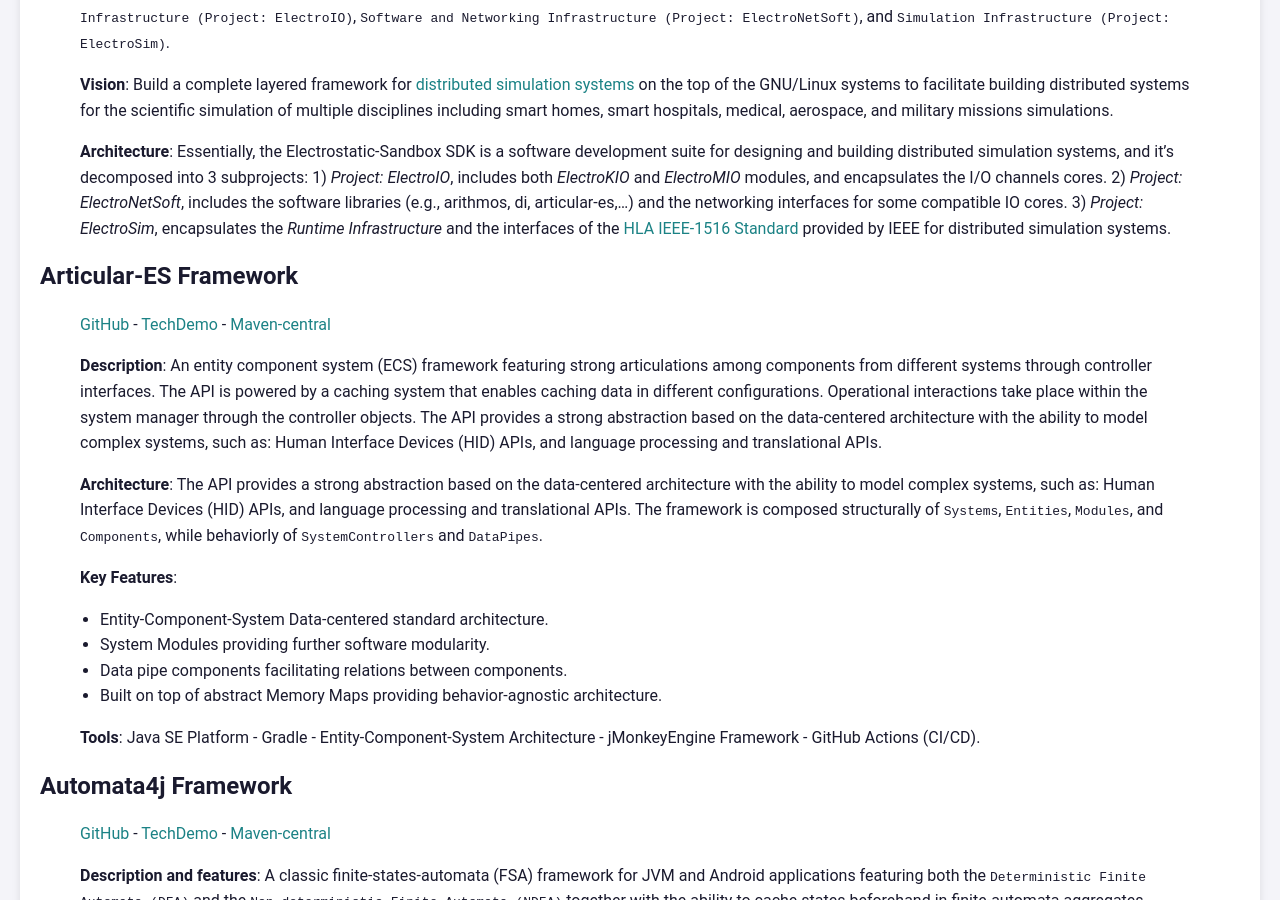
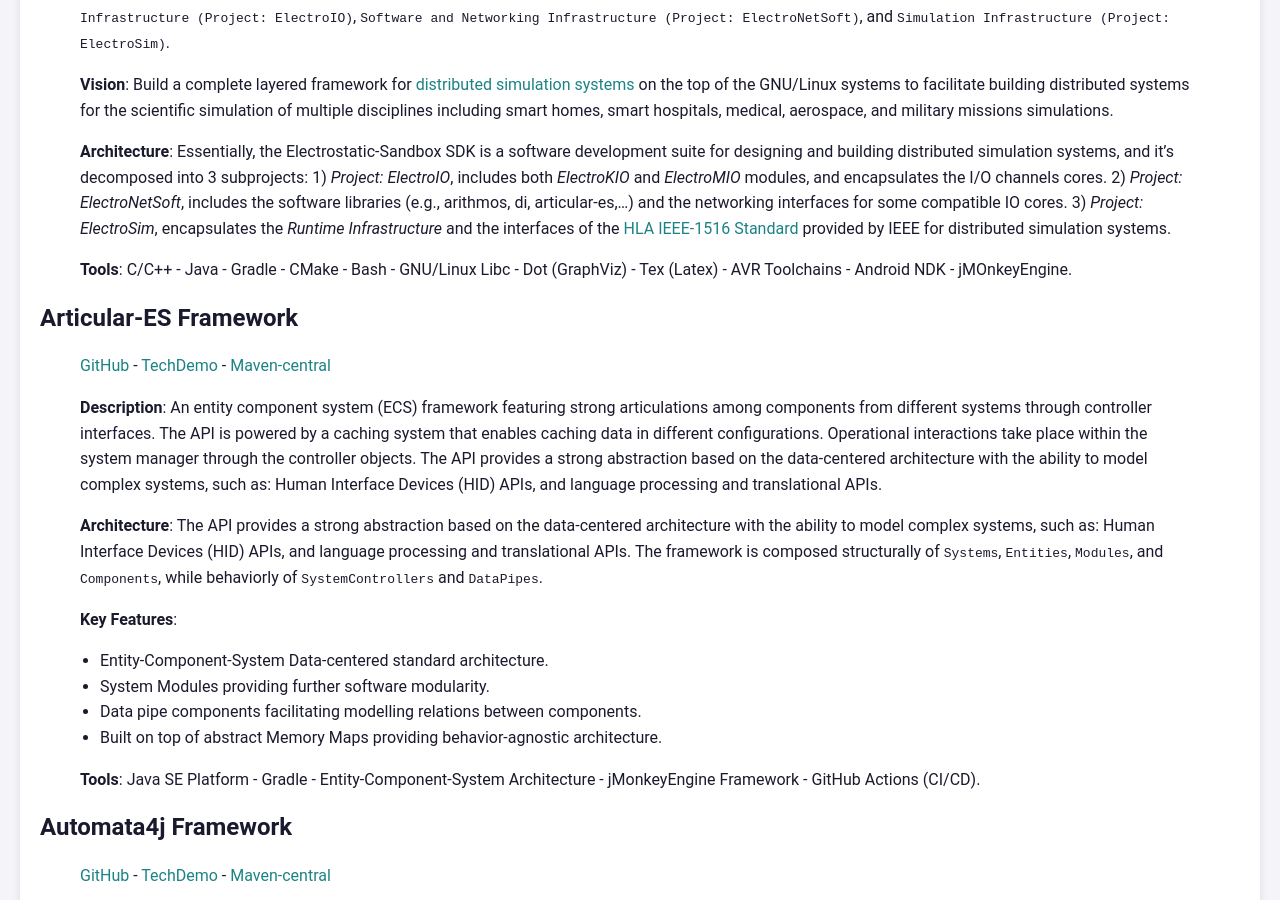
Before and after one commit to pavly-gerges/pavly-gerges, a Jekyll site: the page built from resume/index.md, in a window 1280 px wide and 900 px high, scrolled down 4197 px. Built offline with Jekyll 4.4.1, drawn with Linux system fonts in a browser that asks for light colours; our own code applies the rules of GitHub Pages for plain Markdown files.

Commit message:
Update index.md

```diff
--- a/resume/index.md
+++ b/resume/index.md
@@ -117,6 +117,8 @@ The current vision of the Electrostat-Lab organization is to provide [a fully-fl
 > 2) _Project: ElectroNetSoft_, includes the software libraries (e.g., arithmos, di, articular-es,...) and the networking interfaces for some compatible IO cores.
 > 3) _Project: ElectroSim_, encapsulates the _Runtime Infrastructure_ and the interfaces of the [HLA IEEE-1516 Standard](https://standards.ieee.org/ieee/1516/3744/) provided by IEEE for distributed simulation systems.
 >
+> **Tools**: C/C++ - Java - Gradle - CMake - Bash - GNU/Linux Libc - Dot (GraphViz) - Tex (Latex) - AVR Toolchains - Android NDK - jMOnkeyEngine.
+>
 
 ## Articular-ES Framework
 > [GitHub](https://github.com/Electrostat-Lab/Articular-ES) - [TechDemo](https://www.youtube.com/watch?v=CnjUakuqlMI) - [Maven-central](https://central.sonatype.com/artifact/io.github.software-hardware-codesign/articular-es)
@@ -128,7 +130,7 @@ The current vision of the Electrostat-Lab organization is to provide [a fully-fl
 > **Key Features**:
 > * Entity-Component-System Data-centered standard architecture.
 > * System Modules providing further software modularity.
-> * Data pipe components facilitating relations between components.
+> * Data pipe components facilitating modelling relations between components.
 > * Built on top of abstract Memory Maps providing behavior-agnostic architecture.
 >
 > **Tools**: Java SE Platform - Gradle - Entity-Component-System Architecture - jMonkeyEngine Framework - GitHub Actions (CI/CD).
```
